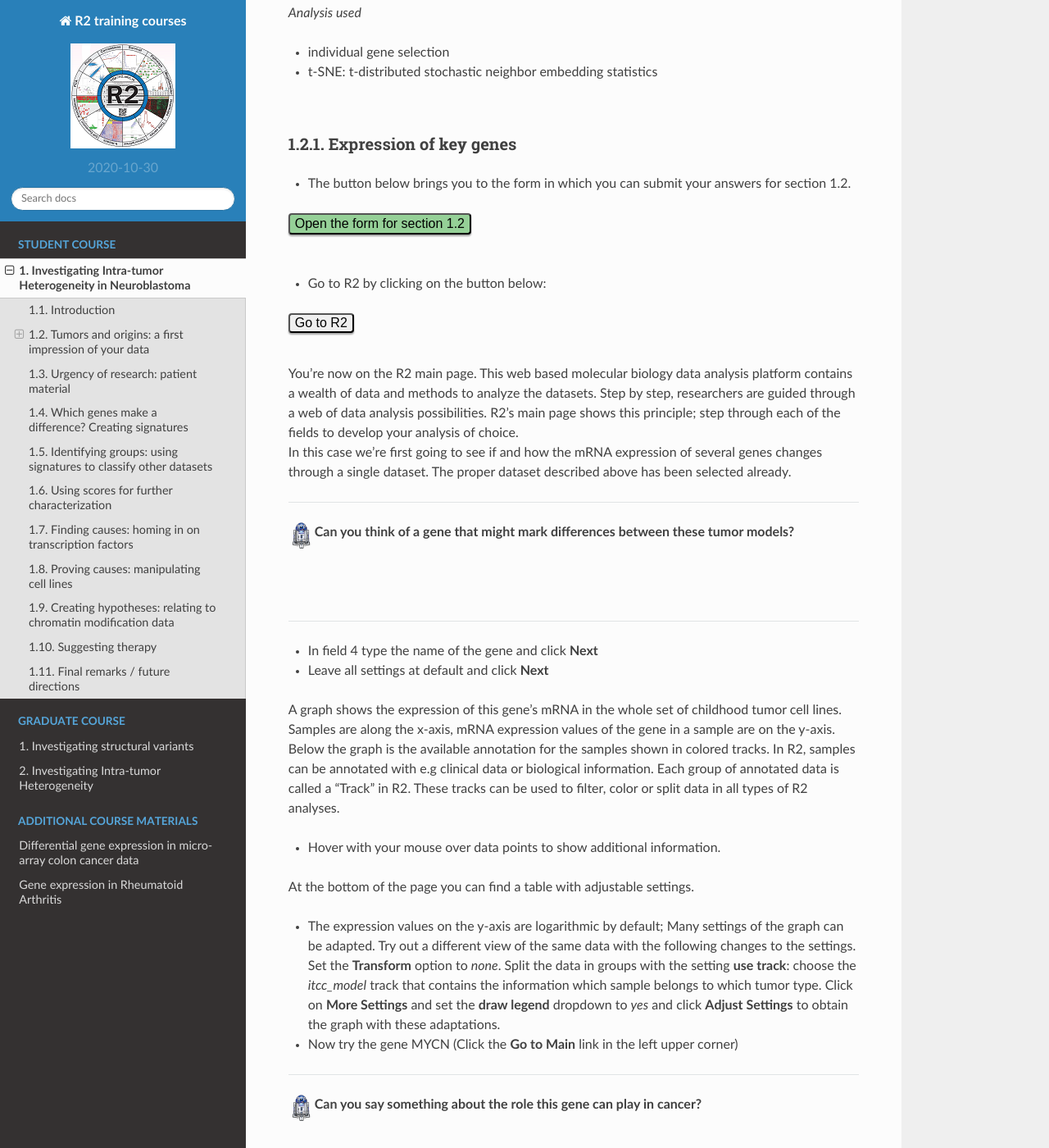
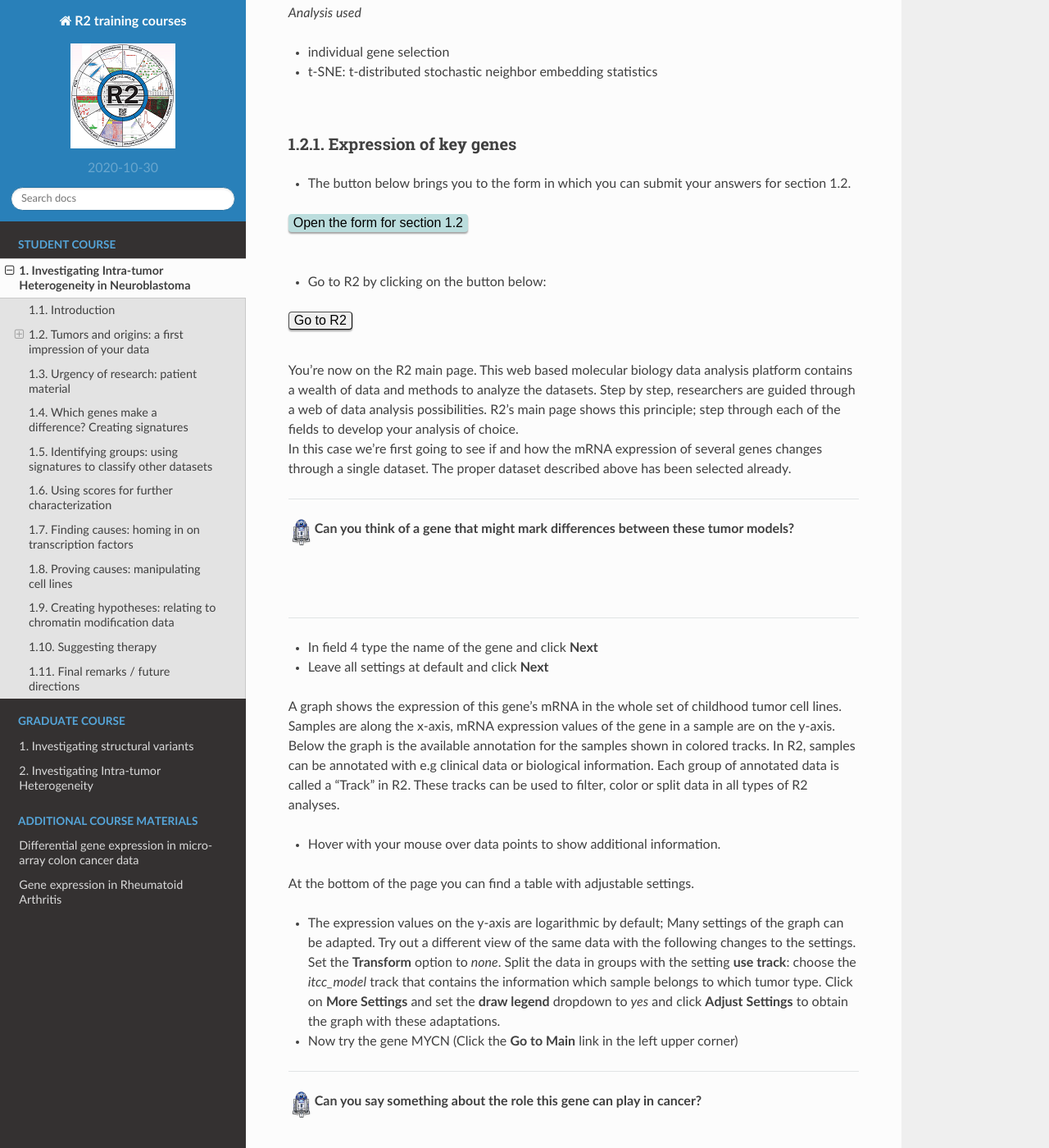
Before and after one commit to antronerds/r2-training-courses, a Sphinx documentation site: the page built from docs/Investigating_Tumor_Heterogeneity_student_version.md, in a window 1280 px wide and 1400 px high, scrolled down 2040 px. Shown: the whole window at 82% size. Built offline with Sphinx 7.4.7 and the Read the Docs theme 2.0.0, drawn with Linux system fonts in a browser that asks for light colours; pages that are not in the unit, such as notebooks, are missing from menus.

Commit message:
color buttons forms

```diff
--- a/docs/_static/css/r2tutorials.css
+++ b/docs/_static/css/r2tutorials.css
@@ -29,6 +29,7 @@ div.noshow{
 Styling the buttons of the courses
 */
 .course {
+	border-width: 1px;
 	border-radius: 4px;
 	box-shadow: 0 2px 2px 0 rgba(0,0,0,0.22), 0 2px 2px 0 rgba(0,0,0,0.17);
 }
@@ -38,7 +39,8 @@ Styling the buttons of the courses
 }
 
 .googleform {
-	background-color: #95d097;
+	/*background-color: #95d097;*/
+	background-color: #bdd;
 	color: black;
 	padding: 2px 6px;
 	text-align: center;
@@ -46,6 +48,8 @@ Styling the buttons of the courses
 	display: inline-block;
 	font-size: 16px;
 	transition-duration: 0.4s;
+	border-width: 0px;
+	border-color: #bdd;
 }
 
 .googleform:hover {
```
